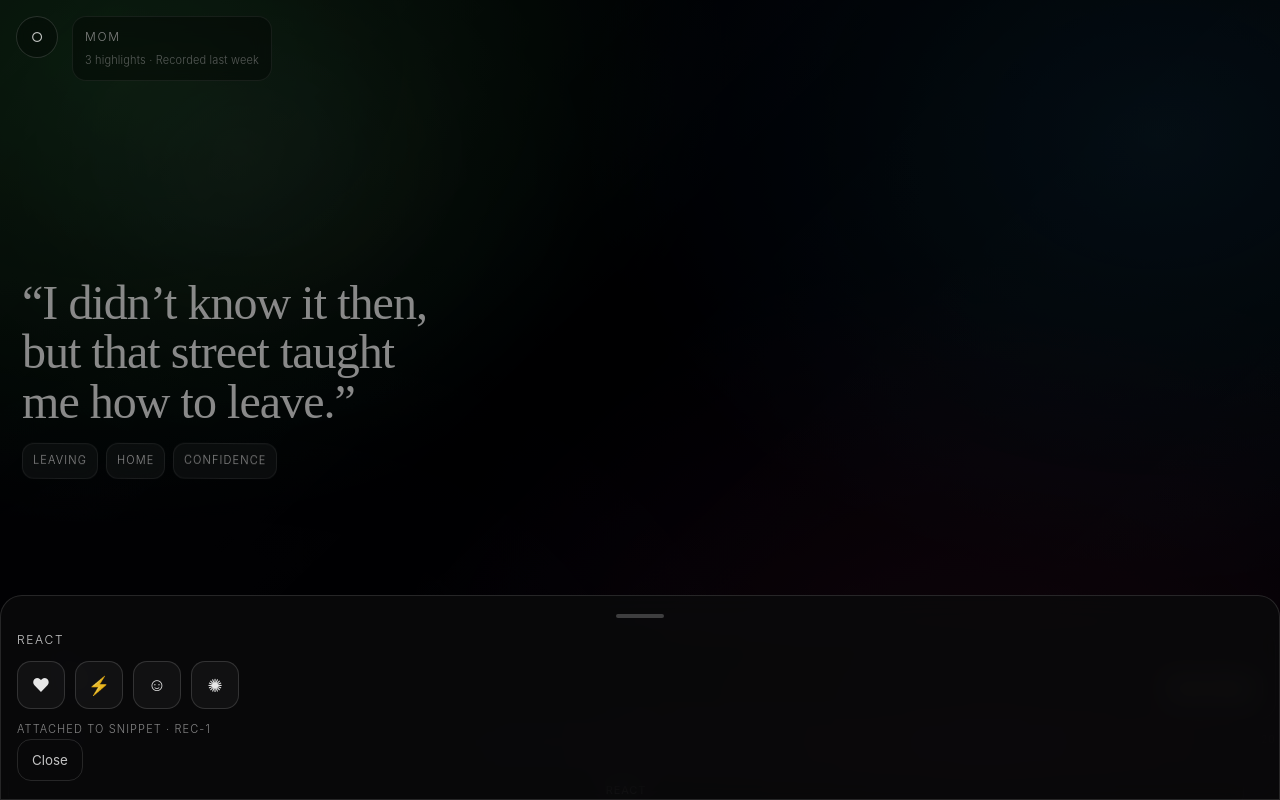
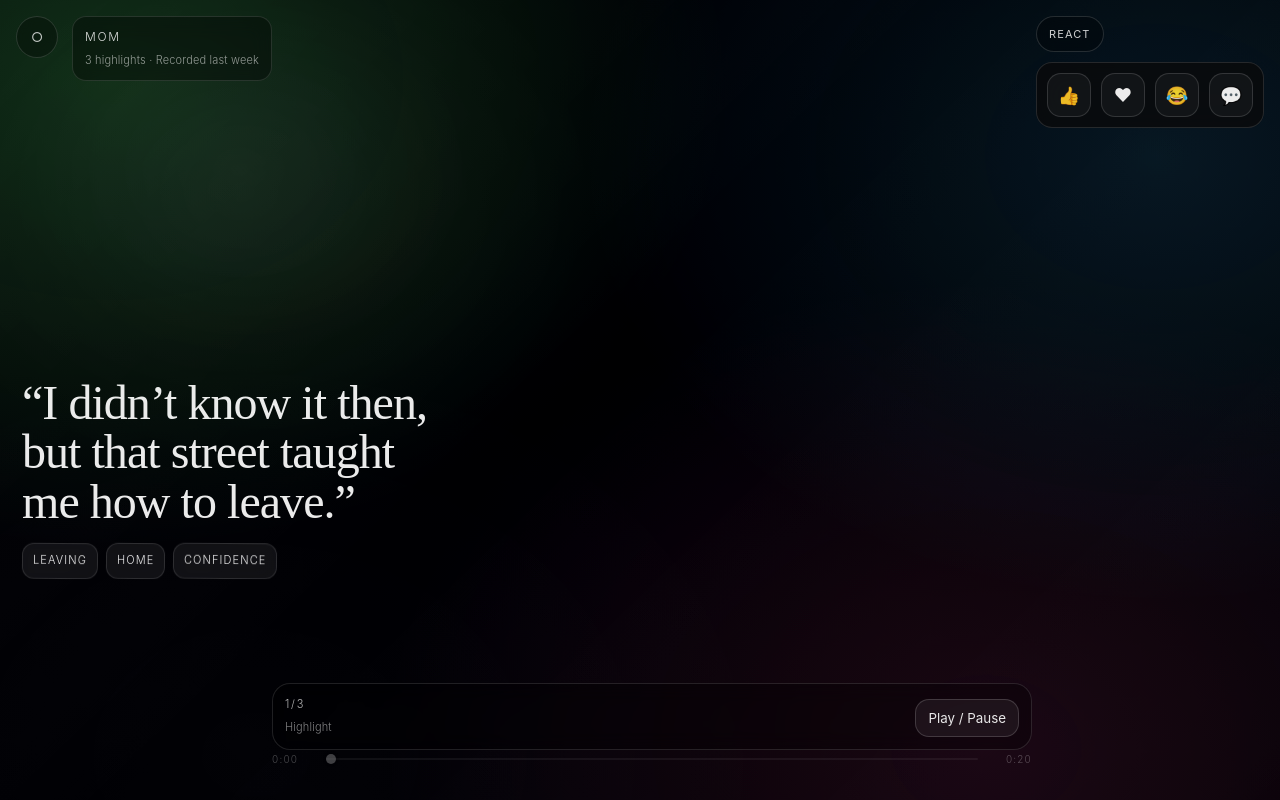
Before and after one commit to dehannis/emberbeta, a React (Vite) app: page /feed in a window 1280 px wide. Both pictures are taken after a click on the button "REACT". Built offline with nearby package versions, Linux system fonts and the light colour scheme; a web font is replaced by a local one.

Commit message:
Feed UI: center scrub bar + move React to top-right menu

```diff
--- a/src/pages/feed/BuildSwipeExperience.tsx
+++ b/src/pages/feed/BuildSwipeExperience.tsx
@@ -8,7 +8,7 @@ import './feed.css'
 
 type InteractionSheetState =
   | { open: false }
-  | { open: true; mode: 'react' | 'respond' | 'followup'; target: { recordingId: string; snippetId?: string } }
+  | { open: true; mode: 'respond' | 'followup' | 'comment'; target: { recordingId: string; snippetId?: string } }
 
 const prefersReducedMotion = () =>
   typeof window !== 'undefined' && window.matchMedia?.('(prefers-reduced-motion: reduce)')?.matches
@@ -30,6 +30,7 @@ const BuildSwipeExperience: React.FC = () => {
   const [inner, setInner] = useState<RecordingInnerState>({ kind: 'SNIPPET_PAGE_ACTIVE', index: 0 })
   const [sheet, setSheet] = useState<InteractionSheetState>({ open: false })
   const [transcriptOpen, setTranscriptOpen] = useState(false)
+  const [reactMenuOpen, setReactMenuOpen] = useState(false)
 
   const [audioEnabled, setAudioEnabled] = useState(false) // flips true after any user gesture/click
   const [autoplayBlocked, setAutoplayBlocked] = useState(false)
@@ -266,7 +267,7 @@ const BuildSwipeExperience: React.FC = () => {
 
   const swipe = useSwipeRouter(swipeHandlers)
 
-  const openSheet = (mode: 'react' | 'respond' | 'followup') => {
+  const openSheet = (mode: 'respond' | 'followup' | 'comment') => {
     if (!activeRecording) return
     const target =
       inner.kind === 'SNIPPET_PAGE_ACTIVE'
@@ -362,6 +363,44 @@ const BuildSwipeExperience: React.FC = () => {
 
   return (
     <div className="feed-stage" {...swipe}>
+      {/* Top-right React */}
+      <div className="feed-reactTop">
+        <button
+          type="button"
+          className="feed-reactTop-btn"
+          onClick={() => {
+            setAudioEnabled(true)
+            setReactMenuOpen((v) => !v)
+          }}
+        >
+          React
+        </button>
+        {reactMenuOpen && (
+          <div className="feed-reactTop-menu" role="menu" aria-label="React menu">
+            <button type="button" className="feed-reactTop-option" onClick={() => setReactMenuOpen(false)} role="menuitem">
+              👍
+            </button>
+            <button type="button" className="feed-reactTop-option" onClick={() => setReactMenuOpen(false)} role="menuitem">
+              ♥
+            </button>
+            <button type="button" className="feed-reactTop-option" onClick={() => setReactMenuOpen(false)} role="menuitem">
+              😂
+            </button>
+            <button
+              type="button"
+              className="feed-reactTop-option"
+              onClick={() => {
+                setReactMenuOpen(false)
+                openSheet('comment')
+              }}
+              role="menuitem"
+            >
+              💬
+            </button>
+          </div>
+        )}
+      </div>
+
       {/* Transition card on recording change */}
       {transitionCard?.visible && (
         <div className="feed-transition-card" aria-hidden="true">
@@ -420,9 +459,6 @@ const BuildSwipeExperience: React.FC = () => {
                 )}
 
               <div className="feed-rail">
-                <button className="feed-rail-btn" type="button" onClick={() => openSheet('react')}>
-                  React
-                </button>
                 <button className="feed-rail-btn" type="button" onClick={() => openSheet('respond')}>
                   Respond
                 </button>
@@ -432,6 +468,7 @@ const BuildSwipeExperience: React.FC = () => {
               </div>
 
               <div className="feed-footer">
+                <div className="feed-footer-inner">
                   <div className="feed-transport">
                   <div className="feed-transport-left">
                     <div className="feed-transport-label">
@@ -480,6 +517,7 @@ const BuildSwipeExperience: React.FC = () => {
                     label="Snippet seek"
                   />
                 )}
+                </div>
               </div>
             </section>
           ))}
@@ -541,6 +579,7 @@ const BuildSwipeExperience: React.FC = () => {
 
             {inner.kind === 'FULL_RECORDING_ACTIVE' && (
               <div className="feed-footer feed-footer--full">
+                <div className="feed-footer-inner">
                   <MiniScrubBar
                     currentSec={scrubSec}
                     durationSec={Math.max(0, activeRecording.durationSec ?? 0)}
@@ -559,6 +598,7 @@ const BuildSwipeExperience: React.FC = () => {
                     }}
                     label="Full recording seek"
                   />
+                </div>
               </div>
             )}
           </section>
@@ -579,21 +619,16 @@ const BuildSwipeExperience: React.FC = () => {
           <div className="feed-sheet">
             <div className="feed-sheet-handle" />
             <div className="feed-sheet-title">
-              {sheet.mode === 'react' ? 'React' : sheet.mode === 'respond' ? 'Respond' : 'Request follow-up'}
+              {sheet.mode === 'comment' ? 'Comment' : sheet.mode === 'respond' ? 'Respond' : 'Request follow-up'}
             </div>
             <div className="feed-sheet-body">
-              {sheet.mode === 'react' && (
-                <div className="feed-react-row">
-                  {['♥', '⚡', '☺', '✺'].map((x) => (
-                    <button key={x} className="feed-react" type="button" onClick={closeSheet}>
-                      {x}
-                    </button>
-                  ))}
-                </div>
-              )}
-              {sheet.mode === 'respond' && (
+              {(sheet.mode === 'respond' || sheet.mode === 'comment') && (
                 <>
-                  <textarea className="feed-textarea" placeholder="Write a response…" rows={3} />
+                  <textarea
+                    className="feed-textarea"
+                    placeholder={sheet.mode === 'comment' ? 'Write a comment…' : 'Write a response…'}
+                    rows={3}
+                  />
                   <button className="feed-submit" type="button" onClick={closeSheet}>
                     Send
                   </button>
--- a/src/pages/feed/feed.css
+++ b/src/pages/feed/feed.css
@@ -161,14 +161,15 @@
 
 .feed-footer {
   position: absolute;
-  left: 18px;
-  right: 18px;
+  left: 12px;
+  right: 12px;
   bottom: calc(env(safe-area-inset-bottom, 0px) + 10px);
   z-index: 6;
   display: flex;
   flex-direction: column;
   gap: 10px;
   pointer-events: auto;
+  align-items: center;
 }
 
 .feed-footer--full {
@@ -176,9 +177,13 @@
   gap: 0;
 }
 
+.feed-footer-inner {
+  width: min(760px, calc(100vw - 24px));
+}
+
 .feed-miniBar {
   display: grid;
-  grid-template-columns: auto 1fr auto;
+  grid-template-columns: 44px 1fr 44px;
   align-items: center;
   gap: 10px;
   opacity: 0.42; /* faint & subtle */
@@ -230,6 +235,59 @@
   text-transform: uppercase;
   opacity: 0.72;
   white-space: nowrap;
+}
+
+.feed-miniBar-right {
+  text-align: right;
+}
+
+.feed-miniBar-left {
+  text-align: left;
+}
+
+/* Top-right React button + menu */
+.feed-reactTop {
+  position: absolute;
+  top: calc(env(safe-area-inset-top, 0px) + 16px);
+  right: calc(env(safe-area-inset-right, 0px) + 16px);
+  z-index: 40;
+}
+
+.feed-reactTop-btn {
+  border: 1px solid rgba(255, 255, 255, 0.14);
+  background: rgba(0, 0, 0, 0.30);
+  color: rgba(255, 255, 255, 0.80);
+  padding: 10px 12px;
+  border-radius: 999px;
+  cursor: pointer;
+  font-size: 11px;
+  letter-spacing: 0.10em;
+  text-transform: uppercase;
+  backdrop-filter: blur(10px);
+}
+
+.feed-reactTop-menu {
+  margin-top: 10px;
+  padding: 10px 10px;
+  border-radius: 16px;
+  border: 1px solid rgba(255, 255, 255, 0.12);
+  background: rgba(10, 10, 12, 0.82);
+  backdrop-filter: blur(14px);
+  display: grid;
+  grid-template-columns: repeat(4, 44px);
+  gap: 10px;
+  justify-content: end;
+}
+
+.feed-reactTop-option {
+  width: 44px;
+  height: 44px;
+  border-radius: 14px;
+  border: 1px solid rgba(255, 255, 255, 0.14);
+  background: rgba(255, 255, 255, 0.04);
+  color: rgba(255, 255, 255, 0.92);
+  cursor: pointer;
+  font-size: 18px;
 }
 
 .feed-headline {
```
Lines whose indentation alone changed are shown as unchanged.
